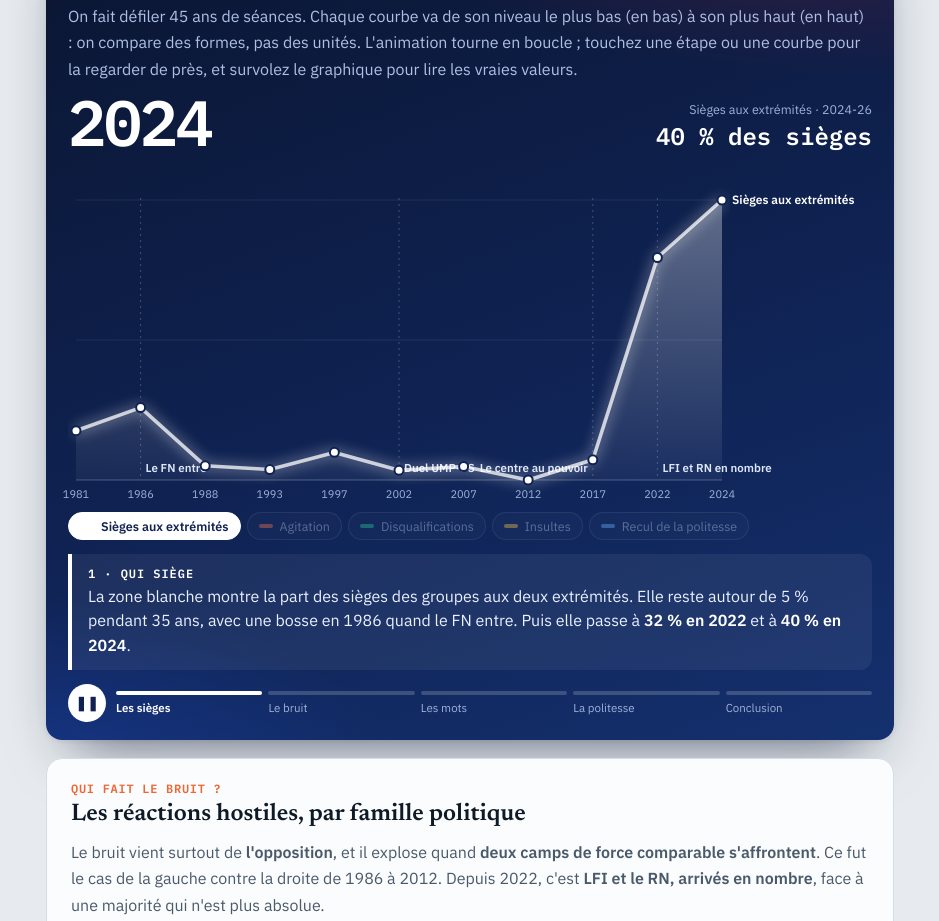
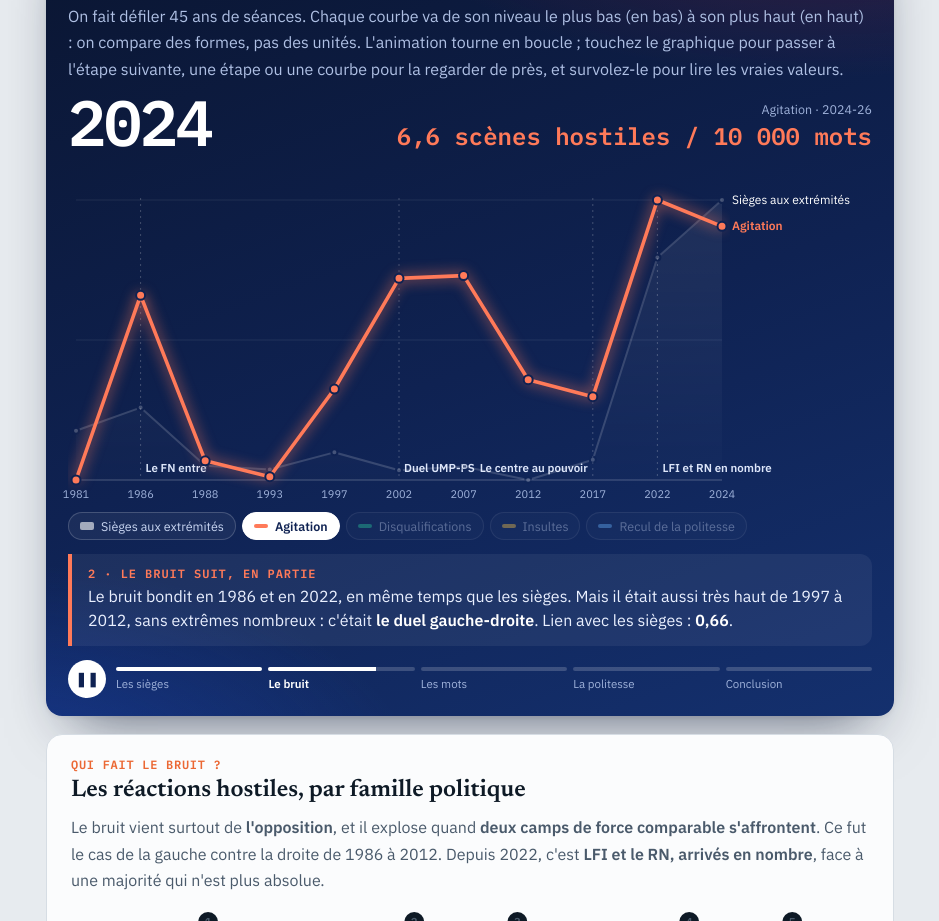
Before and after one commit to chris-chargekeeper/france-budget-simulator, a plain HTML site: page pages/assemblee.html in a window 1280 px wide. Shown: the part 710-1631 px from the top of the page, without its empty margins (170-1109 px from the left). Drawn offline with Linux system fonts and the light colour scheme.

Commit message:
[MOD] Assemblée à la loupe : animation du cœur plus rythmée (étape de 3,4 s au lieu de 5,8 s), la barre d'étape avance pendant la pause pour montrer que la suite arrive, démarrage plus tôt au défilement, clic sur le graphique pour passer à l'étape suivante
Co-Authored-By: Claude Opus 5.5 <noreply@anthropic.com>

```diff
--- a/pages/assemblee.html
+++ b/pages/assemblee.html
@@ -171,6 +171,7 @@ body.adv .simple-only{display:none!important}
 .live .k{font-size:12.5px;color:#9FB2DA}
 .live .v{font:600 clamp(18px,2.6vw,24px) "IBM Plex Mono",monospace;color:var(--c,#fff);transition:color .3s}
 #g-coeur text{fill:#9FB2DA}
+#g-coeur{cursor:pointer}
 #g-coeur .actif{filter:drop-shadow(0 0 7px var(--c))}
 .bande{animation:pulse-bande 1.8s ease-in-out infinite}
 @keyframes pulse-bande{0%,100%{opacity:.10}50%{opacity:.24}}
@@ -241,7 +242,7 @@ body.adv .simple-only{display:none!important}
 <section class="carte coeur" id="coeur">
   <p class="surtitre">LE CŒUR DU SUJET</p>
   <h2>Quatre courbes, une même histoire</h2>
-  <p>On fait défiler 45 ans de séances. Chaque courbe va de son niveau le plus bas (en bas) à son plus haut (en haut) : on compare des formes, pas des unités. L'animation tourne en boucle ; touchez une étape ou une courbe pour la regarder de près, et survolez le graphique pour lire les vraies valeurs.</p>
+  <p>On fait défiler 45 ans de séances. Chaque courbe va de son niveau le plus bas (en bas) à son plus haut (en haut) : on compare des formes, pas des unités. L'animation tourne en boucle ; touchez le graphique pour passer à l'étape suivante, une étape ou une courbe pour la regarder de près, et survolez-le pour lire les vraies valeurs.</p>
   <div class="scene-haut"><div class="annee" id="c-annee">1981</div><div class="live" id="c-live"></div></div>
   <div class="viz" id="g-coeur" role="img" aria-label="Sièges aux extrémités, agitation, langage et politesse superposés par législature, de 1981 à 2026"></div>
   <div class="puces-c" id="c-puces"></div>
@@ -1071,7 +1072,7 @@ body.adv .simple-only{display:none!important}
       txt: "Depuis 2022, les quatre courbes montent en même temps que les sièges aux extrémités. <b>Le langage</b> est le signal le plus net. <b>Le volume de bruit</b> dépend aussi du rapport de force entre camps, et <b>la politesse</b> s'effritait déjà avant. Ce sont des corrélations, pas une preuve de cause à effet." }
   ];
   var C = { etape: 0, jeu: true, visible: false, focus: null, raf: null, t0: 0, phase: "balayage", attente: null, vus: {} };
-  var DUREE = 2600, PAUSE = 3200, PAUSE_FIN = 6500;
+  var DUREE = 1500, PAUSE = 1900, PAUSE_FIN = 4500;
   var reduit = window.matchMedia && window.matchMedia("(prefers-reduced-motion: reduce)").matches;
   var SC = null;   // éléments de la scène construite
   (function initCoeur() {
@@ -1094,10 +1095,12 @@ body.adv .simple-only{display:none!important}
       puces.appendChild(b);
     });
     $("jouer").addEventListener("click", function () { if (C.jeu) pauseCoeur(); else { C.focus = null; C.jeu = true; majBouton(); allerEtape(C.etape >= ETAPES.length - 1 ? 0 : C.etape + 1, true); } });
+    // un clic sur le graphique passe à l'étape suivante, sans arrêter la lecture
+    $("g-coeur").addEventListener("click", function () { C.focus = null; if (!C.jeu) { C.jeu = true; majBouton(); } allerEtape(C.etape >= ETAPES.length - 1 ? 0 : C.etape + 1, true); });
     // la boucle ne tourne que lorsque la scène est à l'écran
     function verifVisible() {
       var r = $("coeur").getBoundingClientRect(), h = window.innerHeight || 800;
-      var vis = r.top < h * 0.7 && r.bottom > h * 0.3;
+      var vis = r.top < h * 0.85 && r.bottom > h * 0.2;
       if (vis === C.visible) return;
       C.visible = vis;
       if (vis && C.jeu && !C.raf && !C.attente) allerEtape(C.etape, true);
@@ -1114,14 +1117,16 @@ body.adv .simple-only{display:none!important}
     $("lecture-superpo").innerHTML = "<b>Comment lire ce tableau.</b> Une corrélation de 1 signifie que deux courbes montent et descendent exactement ensemble ; 0, aucun lien ; un signe moins, qu'elles vont en sens contraire. Calculée sur 11 législatures, elle ne prouve pas une cause. Les disqualifications restent liées aux sièges même sans les années 2022-26 (" + fr(R.disq.avant, 2) + "), à cause du pic de 1986. Le volume de bruit, lui, ne l'est plus (" + fr(R.scenes.avant, 2) + "). En 2022-26, les groupes des deux extrémités prononcent environ 70 % des disqualifications et des insultes que le compte rendu attribue à un groupe, la gauche radicale à elle seule environ la moitié.";
   })();
   function majBouton() { var b = $("jouer"); b.textContent = C.jeu ? "❚❚" : "▶"; b.setAttribute("aria-label", C.jeu ? "Pause" : "Lancer l'animation"); }
-  function pauseCoeur() { C.jeu = false; clearTimeout(C.raf); C.raf = null; clearTimeout(C.attente); C.attente = null; majBouton(); if (SC) dessinerProgres(1); }
+  function pauseCoeur() { C.jeu = false; clearTimeout(C.raf); C.raf = null; clearTimeout(C.attente); C.attente = null; majBouton(); if (SC) dessinerProgres(1);
+    var bar = document.querySelectorAll(".piste")[C.etape]; if (bar) { var bi = bar.querySelector(".barre i"); bi.style.transition = "none"; bi.style.width = "100%"; } }
   function allerEtape(i, anime) {
     clearTimeout(C.raf); C.raf = null; clearTimeout(C.attente); C.attente = null;
     if (i === 0 && anime) C.vus = {};
     C.etape = i;
     var E = ETAPES[i];
     document.querySelectorAll(".piste").forEach(function (b, j) {
-      b.classList.toggle("fait", j < i); b.setAttribute("aria-current", String(j === i)); b.querySelector(".barre i").style.width = j < i ? "100%" : "0";
+      var bi = b.querySelector(".barre i"); bi.style.transition = "none";
+      b.classList.toggle("fait", j < i); b.setAttribute("aria-current", String(j === i)); bi.style.width = j < i ? "100%" : "0";
     });
     document.querySelectorAll(".puce-c").forEach(function (b) {
       var k = b.dataset.k, montre = C.focus ? k === C.focus : (E.actifs.indexOf(k) >= 0);
@@ -1137,13 +1142,16 @@ body.adv .simple-only{display:none!important}
     E.actifs.forEach(function (k) { C.vus[k] = true; });
   }
   function programmeSuite() {
-    var fin = C.etape === ETAPES.length - 1;
-    C.attente = setTimeout(function () { C.attente = null; if (C.jeu && C.visible) allerEtape(fin ? 0 : C.etape + 1, true); }, fin ? PAUSE_FIN : PAUSE);
+    var fin = C.etape === ETAPES.length - 1, pause = fin ? PAUSE_FIN : PAUSE;
+    // la barre de l'étape continue d'avancer pendant la pause : on voit que la suite arrive
+    var bar = document.querySelectorAll(".piste")[C.etape];
+    if (bar && C.visible) { var bi = bar.querySelector(".barre i"); void bi.offsetWidth; bi.style.transition = "width " + pause + "ms linear"; bi.style.width = "100%"; }
+    C.attente = setTimeout(function () { C.attente = null; if (C.jeu && C.visible) allerEtape(fin ? 0 : C.etape + 1, true); }, pause);
   }
   function boucle(t) {
     var p = Math.max(0, Math.min(1, (t - C.t0) / DUREE)), e = 1 - Math.pow(1 - p, 3);
     dessinerProgres(e);
-    var bar = document.querySelectorAll(".piste")[C.etape]; if (bar) bar.querySelector(".barre i").style.width = (100 * p) + "%";
+    var bar = document.querySelectorAll(".piste")[C.etape]; if (bar) bar.querySelector(".barre i").style.width = (100 * p * DUREE / (DUREE + (C.etape === ETAPES.length - 1 ? PAUSE_FIN : PAUSE))) + "%";
     if (p < 1) C.raf = setTimeout(function () { boucle(performance.now()); }, 16);
     else { C.raf = null; if (C.jeu) programmeSuite(); }
   }
```
Also changed, not shown: web/assemblee.html (+16 -8 lines).
